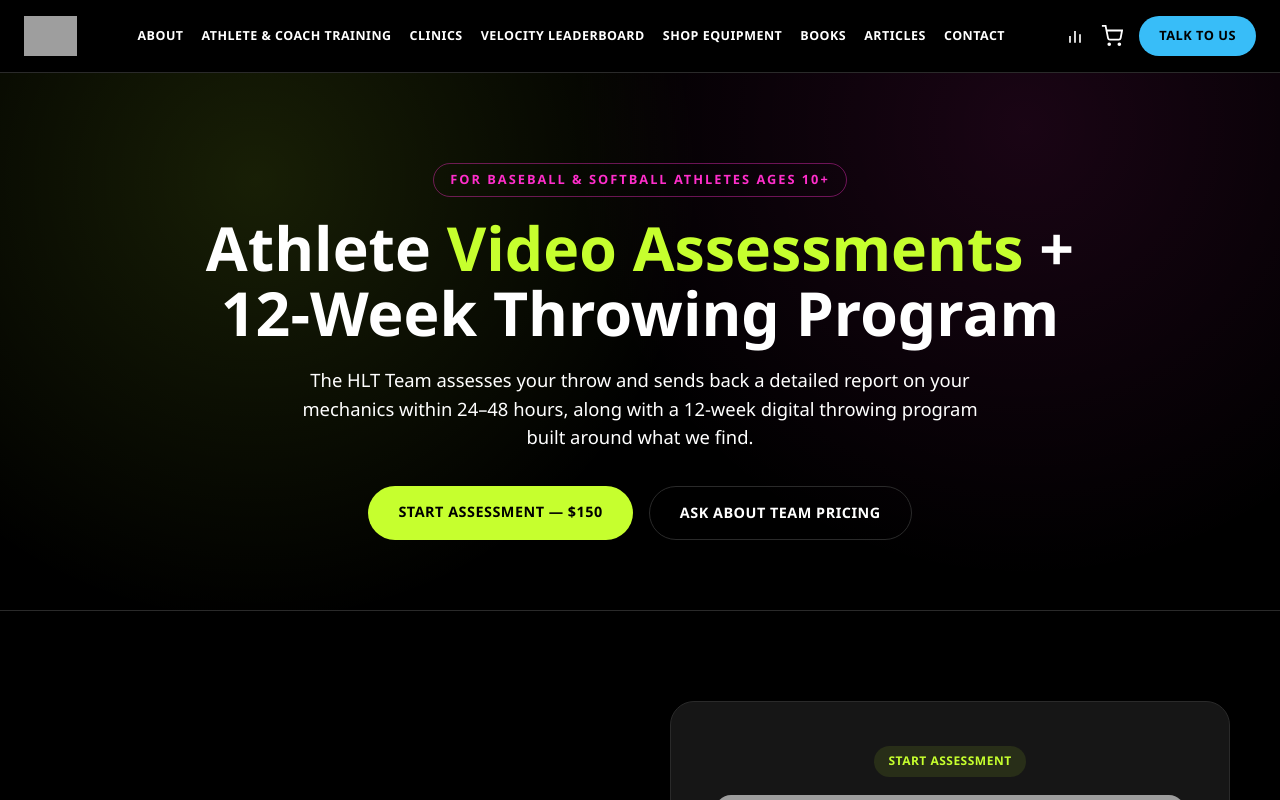
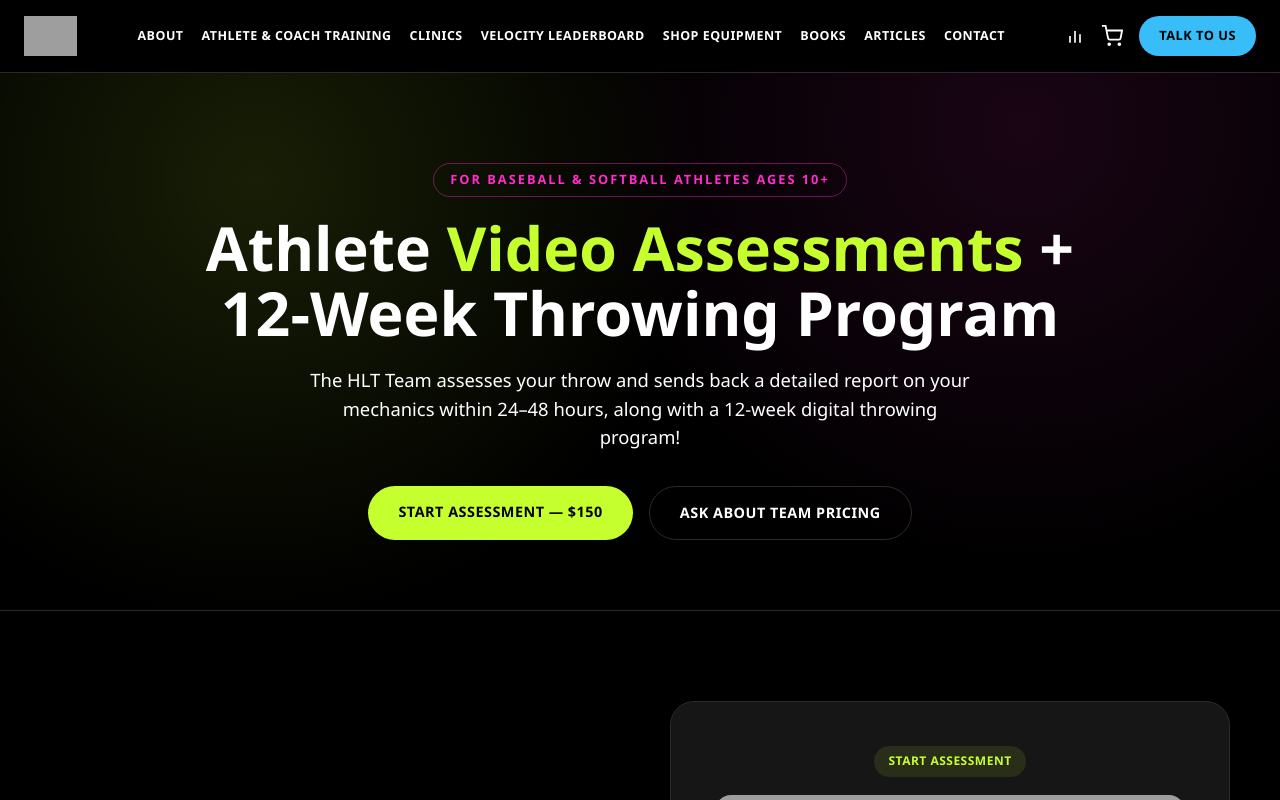
Before and after one commit to highlevelthrowing/High-Level-Throwing, a Next.js app: page /video-assessment in a window 1280 px wide. Shown: the top 800 px of the page. Built offline with nearby package versions, Linux system fonts and the light colour scheme; grey boxes are pictures that could not be loaded.

Commit message:
Tighten video assessment hero copy
Co-Authored-By: Claude Opus 5 <noreply@anthropic.com>

```diff
--- a/src/app/video-assessment/page.tsx
+++ b/src/app/video-assessment/page.tsx
@@ -49,7 +49,7 @@ export default function VideoAssessmentPage() {
         </h1>
         <p>
           The HLT Team assesses your throw and sends back a detailed report on your mechanics within 24&ndash;48
-          hours, along with a 12-week digital throwing program built around what we find.
+          hours, along with a 12-week digital throwing program!
         </p>
         <div className="hero-ctas">
           <Link className="btn btn-primary" href={PRODUCT_HREF}>
```
